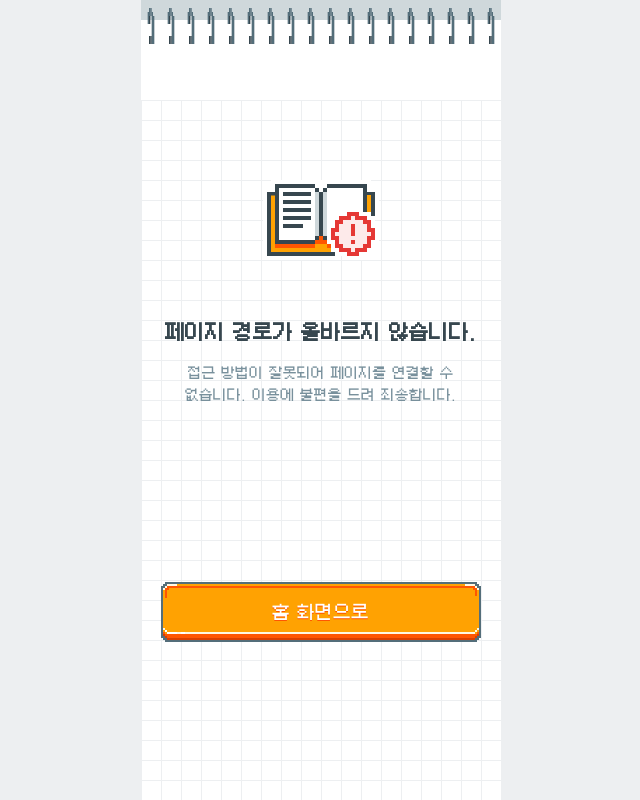
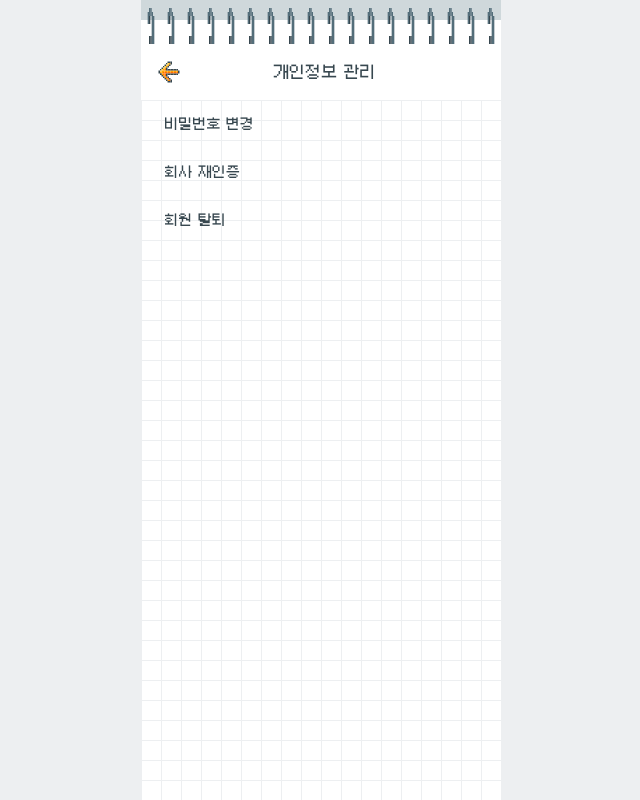
Before and after one commit to bside-4team/4team-client, a Next.js app: page /mypage/user/manage-info in a window 1280 px wide. Before the commit this address had no page. Shown: the whole page, without its empty margins (319-959 px from the left). Built offline with nearby package versions, Linux system fonts and the light colour scheme.

Commit message:
feat: 마이페이/개인정보 관리 화면 추가

```diff
--- a/src/app/mypage/page.tsx
+++ b/src/app/mypage/page.tsx
@@ -12,7 +12,7 @@ export default function MyPage() {
 
   return (
     <>
-      <CHeader title="마이페이지" isLogo />
+      <CHeader title="맛셔너리" isLogo />
 
       <GNBLayout>
         {isLoggedIn && <CMyPageUserInfo />}
@@ -22,7 +22,7 @@ export default function MyPage() {
             <CMypageMenu
               title="계정"
               items={[
-                { name: '개인정보 관리', hasArrow: true },
+                { name: '개인정보 관리', hasArrow: true, pathname: '/mypage/user/manage-info' },
                 { name: '내 리뷰 관리' },
                 { name: '북마크 목록' },
                 { name: '추천 제외 식당 보기' },
--- /dev/null
+++ b/src/app/mypage/user/manage-info/page.tsx
@@ -0,0 +1,21 @@
+'use client';
+
+import CHeader from '@/components/c-header';
+import { MenuItem } from '@/components/c-mypage-menu/page.styled';
+import { useRouter } from 'next/navigation';
+
+export default function MyPageUserManageInfo() {
+  const { push } = useRouter();
+
+  return (
+    <>
+      <CHeader title="개인정보 관리" isBackBtn />
+
+      <MenuItem>비밀번호 변경</MenuItem>
+      <MenuItem>회사 재인증</MenuItem>
+      <MenuItem style={{ border: 'none' }} onClick={() => push('/mypage/user/manage-info/exit')}>
+        회원 탈퇴
+      </MenuItem>
+    </>
+  );
+}
```
